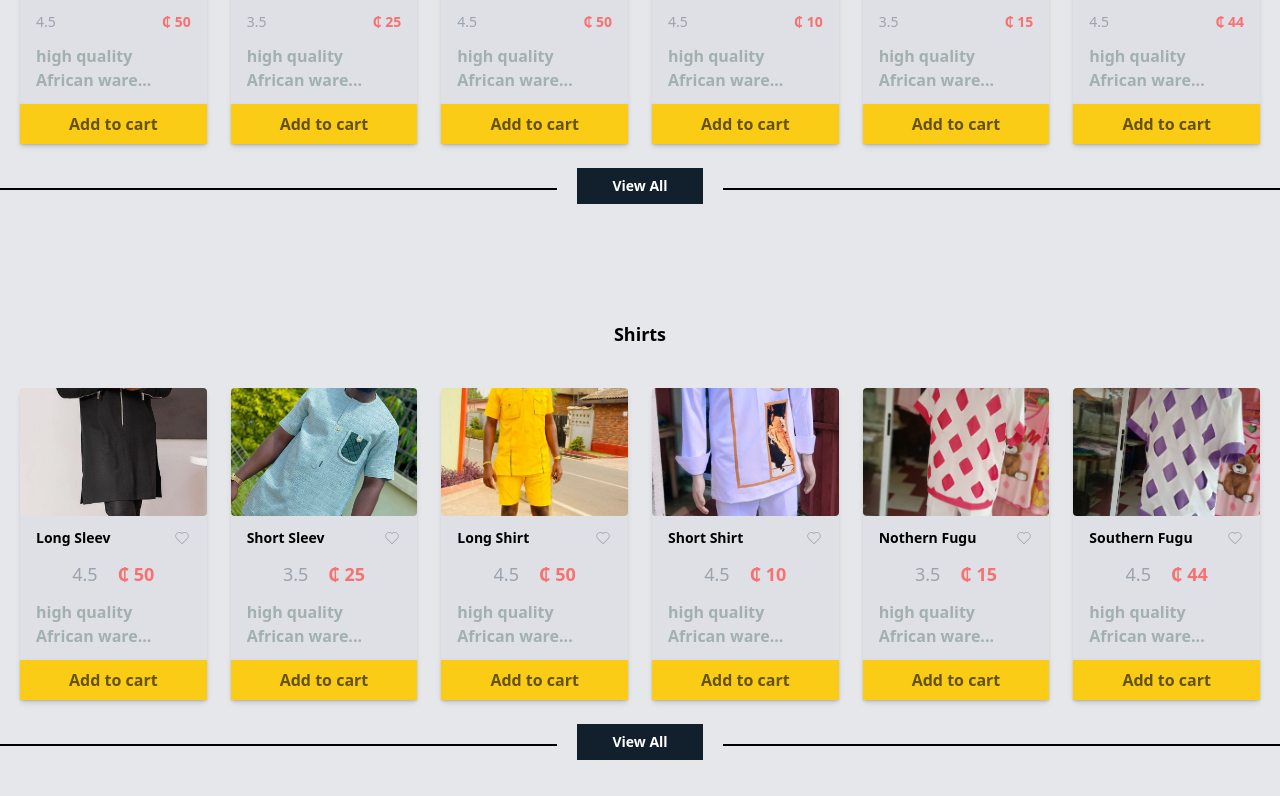
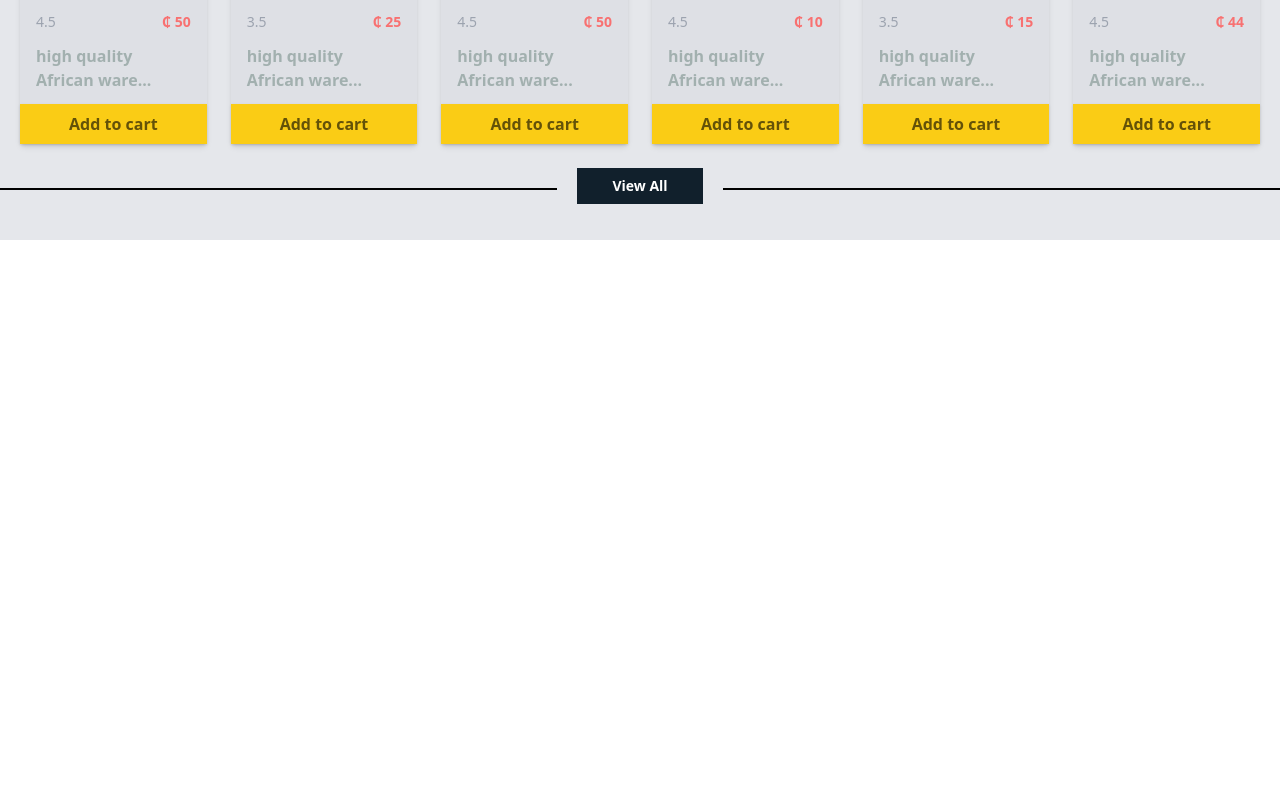
Before and after one commit to owusuvictorjnr/blessed-redeemer-fashion-and-design, a Next.js app: page / in a window 1280 px wide. Shown: the part 1648-2444 px from the top of the page. After the commit the page ends 1888 px from the top, so only its background shows below. Built offline with nearby package versions, Linux system fonts and the light colour scheme.

Commit message:
comment shirt

```diff
--- a/app/(frontend)/page.tsx
+++ b/app/(frontend)/page.tsx
@@ -6,7 +6,7 @@ import FeaturedProd from "@/components/FeaturedProd";
 import { HomeCategories } from "@/components/HomeCategories";
 import LandingPage from "@/components/LandingPage";
 import NewProducts from "@/components/NewProducts";
-import Shirts from "@/components/Shirts";
+// import Shirts from "@/components/Shirts";
 
 export default function Home() {
   return (
@@ -37,7 +37,7 @@ export default function Home() {
       </section>
 
       <section>
-        <Shirts />
+        {/* <Shirts /> */}
       </section>
     </div>
   );
```
